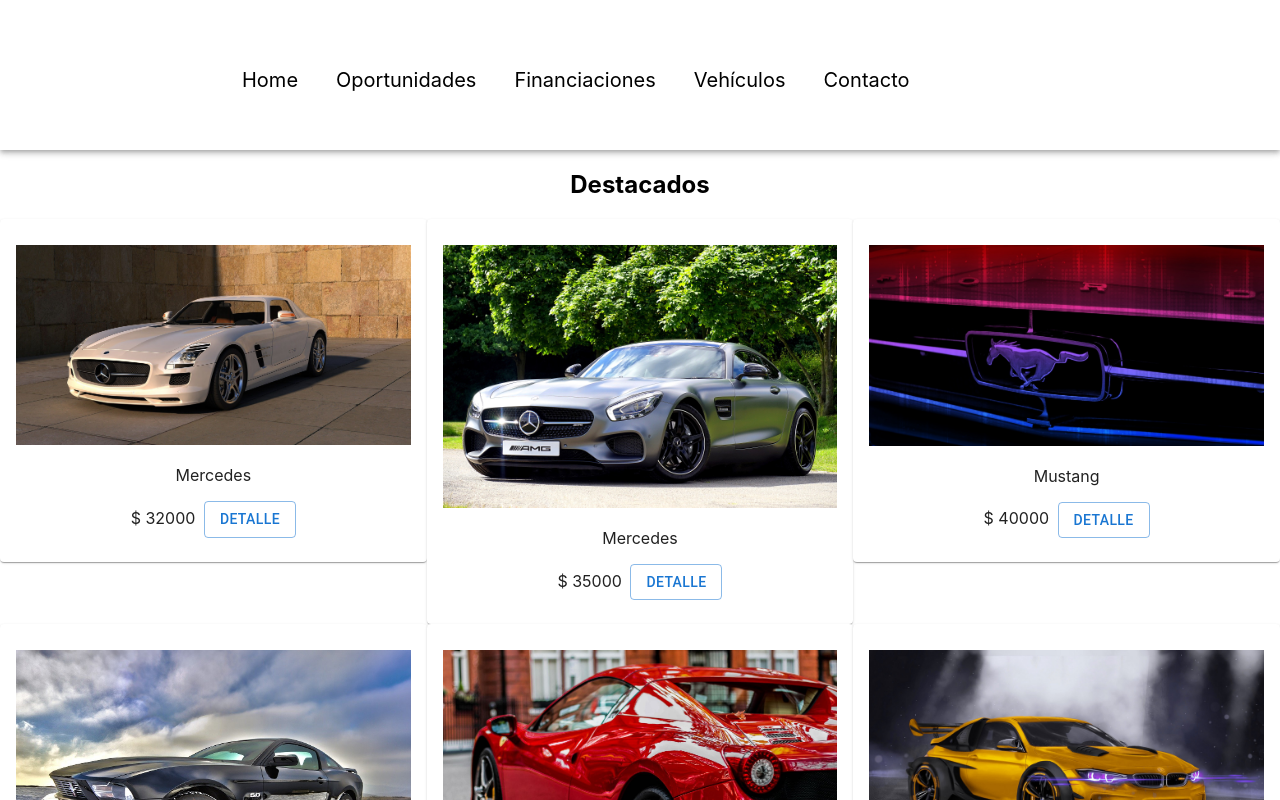
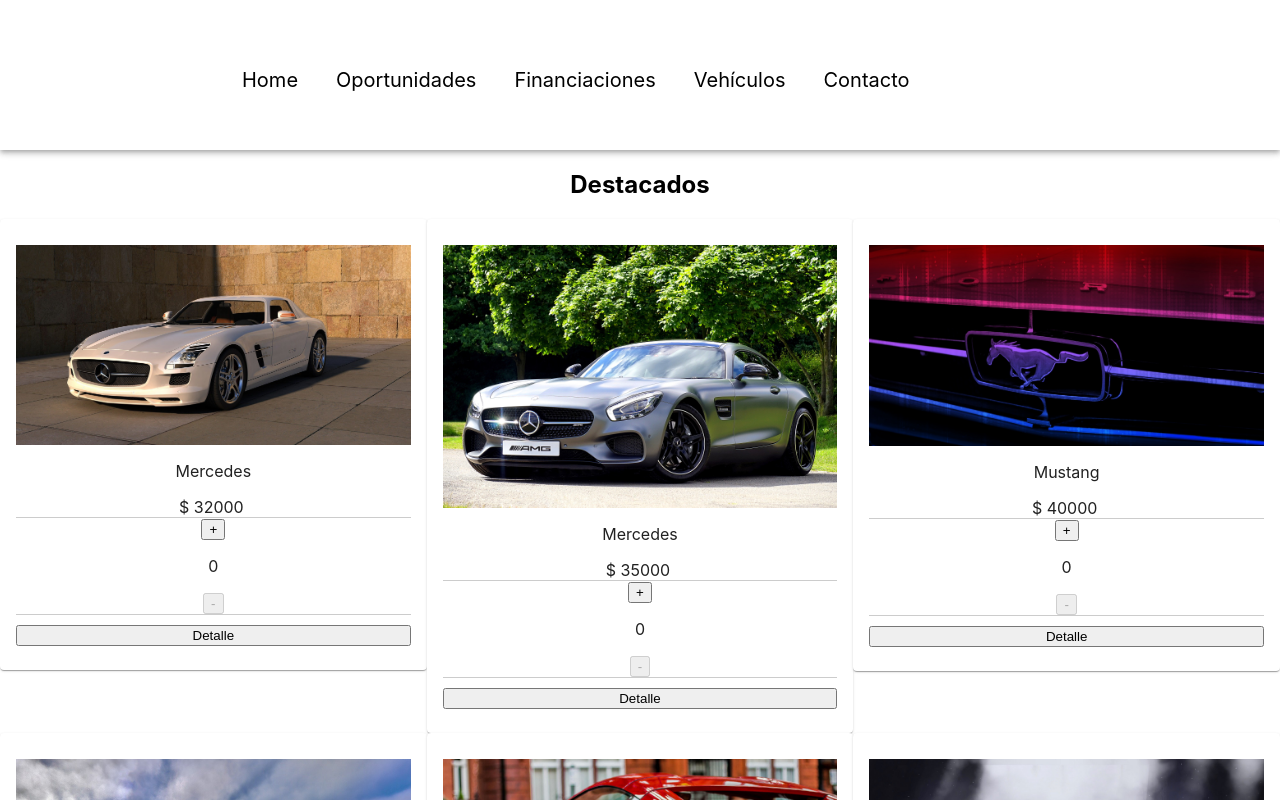
Before and after one commit to loleceta1/proyecto2, a React (Create React App) app: page / in a window 1280 px wide. Shown: the top 800 px of the page. Built offline with nearby package versions, Linux system fonts and the light colour scheme.

Commit message:
Componente ItemCount

```diff
--- a/src/components/Card/Card.js
+++ b/src/components/Card/Card.js
@@ -2,21 +2,31 @@
 import Card from '@mui/material/Card';
 import CardContent from '@mui/material/CardContent';
 import { Button } from '@mui/material';
+import {useState} from 'react';
+import ItemCount from '../ItemCount/ItemCount'
+
+
 
 const CardItem = ({ image, title, precio }) => {
+
+    const [open, setOpen] = useState(false)
+
+
     return (
         <Card sx={{ minWidth: 275 }}>
         <CardContent>
         <div className="card-item">
-            <div>
-                <img src = {`./autos/${image} `} />
-                <p>{title} </p>
-                <span>$ {precio} </span>
-                <Button variant='outlined'>Detalle</Button>
-            </div>
+           <img src = {`./autos/${image} `} />
+           <p>{title} </p>
+        <span>$ {precio} </span>
+        <div className = 'count-item'>
+         <ItemCount/>
+         </div>
+         <button variant='outlined'>Detalle </button>
 
-        </div>
+           </div>
         </CardContent>
+
         </Card>
     )
 }
--- /dev/null
+++ b/src/components/ItemCount/ItemCount.css
@@ -0,0 +1,8 @@
+.count-item {
+    display: flex;
+    width: 100%;
+    justify-content: center;
+    border-top: 1px solid #ccc;
+    border-bottom: 1px solid #ccc;
+    margin-bottom: 10px;;
+}
--- /dev/null
+++ b/src/components/ItemCount/ItemCount.js
@@ -0,0 +1,23 @@
+import './ItemCount.css'
+import {useState} from 'react'
+
+const ItemCount = () => {
+    const [count, setCount] = useState(0);
+
+    const addCount = () => {
+        setCount(count + 1);
+    }
+    const lessCount = () => {
+            setCount(count - 1)
+    }
+    return(
+
+        <div>
+        <button onClick={addCount}>+</button>
+        <p>{count}</p>
+        <button onClick={lessCount} disabled={count == 0}>-</button>
+        </div>
+
+    )
+}
+export default ItemCount;
```
Also changed, not shown: src/components/CartWidget/CartWidget.js (+5 -9 lines), src/components/Card/Card.css (line endings or trailing spaces).
